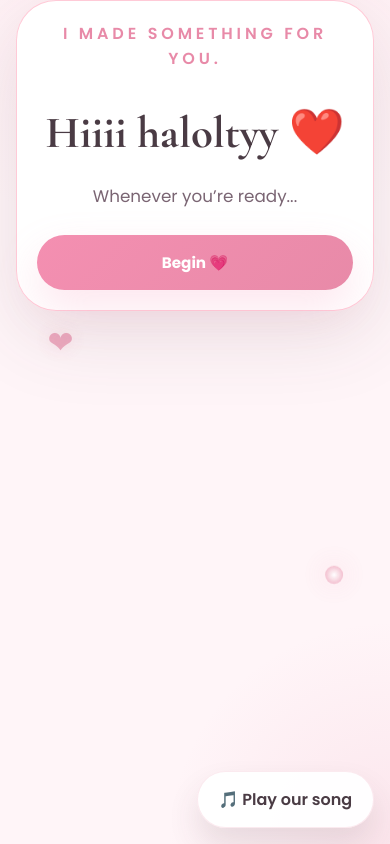
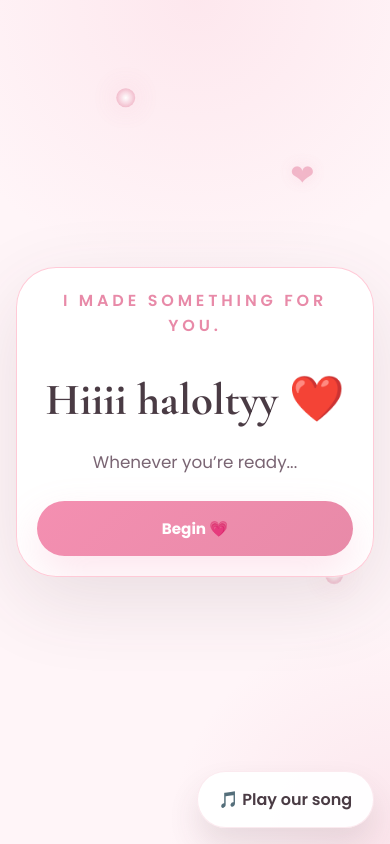
Before and after one commit to mokkaaaa06/halolty-story, a website: page index.html in a window 390 px wide. Drawn offline with nearby package versions, Linux system fonts and the light colour scheme.

Commit message:
Improve mobile layout and spacing

```diff
--- a/css/responsive.css
+++ b/css/responsive.css
@@ -8,10 +8,6 @@ body {
   padding: 0 1rem;
   align-items: flex-start;
   justify-items: center;
-}
-
-.screen.active {
-  min-height: 100vh;
 }
 
 .section-number {
@@ -81,6 +77,27 @@ body {
   }
 }
 
+/* Mobile: center screens, add safe-area spacing, and ensure content cards do not exceed viewport and scroll internally when needed */
+@media (max-width: 860px) {
+  .screen {
+    align-items: center;
+    min-height: 100dvh;
+    box-sizing: border-box;
+    padding-top: calc(env(safe-area-inset-top, 0px) + 20px);
+    padding-bottom: calc(env(safe-area-inset-bottom, 0px) + 20px);
+  }
+
+  .chapter-card,
+  .letter-card,
+  .proposal-card,
+  .counter-card,
+  .celebration-card {
+    max-height: calc(100dvh - (env(safe-area-inset-top, 0px) + env(safe-area-inset-bottom, 0px) + 64px));
+    overflow-y: auto;
+    -webkit-overflow-scrolling: touch;
+  }
+}
+
 .counter-panel {
   gap: 0.75rem;
 }
```
